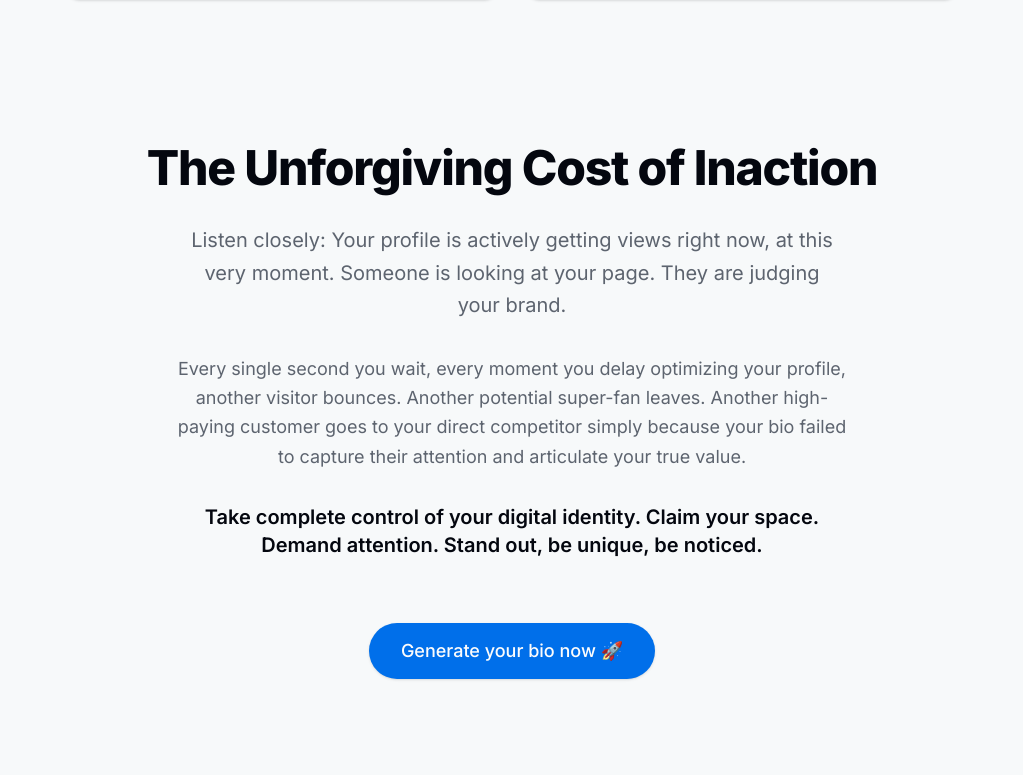
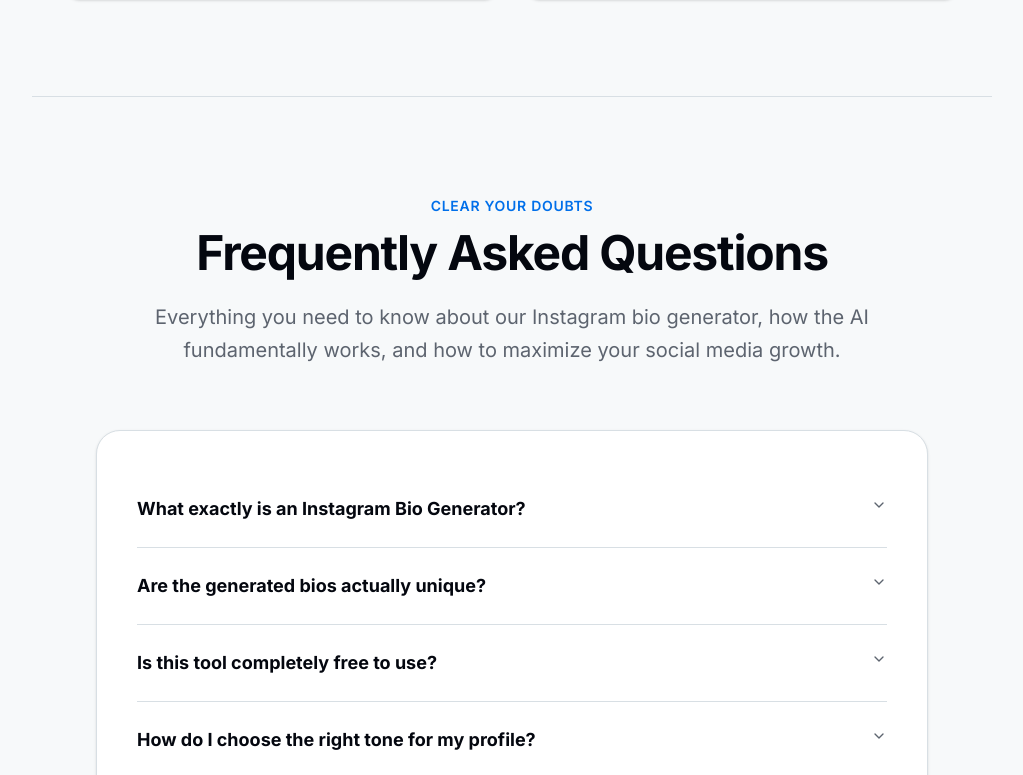
Before and after one commit to zeeshanali34567ui-lang/insta-bio-generator, a Next.js app: page / in a window 1280 px wide. Shown: the part 8205-8980 px from the top of the page, without its empty margins (128-1151 px from the left). Built offline with nearby package versions, Linux system fonts and the light colour scheme.

Commit message:
Add FAQ section to home page

```diff
--- a/app/page.tsx
+++ b/app/page.tsx
@@ -1,5 +1,6 @@
 import { Metadata } from "next"
 import { BioGeneratorTool } from "@/components/bio-generator-tool"
+import { FaqSection } from "@/components/faq-section"
 
 export const metadata: Metadata = {
   alternates: {
@@ -279,6 +280,9 @@ export default function HomePage() {
           </div>
         </section>
 
+        {/* FAQ SECTION */}
+        <FaqSection />
+
         {/* 9. FINAL CTA */}
         <section className="mx-auto max-w-3xl text-center space-y-8 py-12">
           <h2 className="text-4xl font-extrabold tracking-tight sm:text-5xl">The Unforgiving Cost of Inaction</h2>
```
